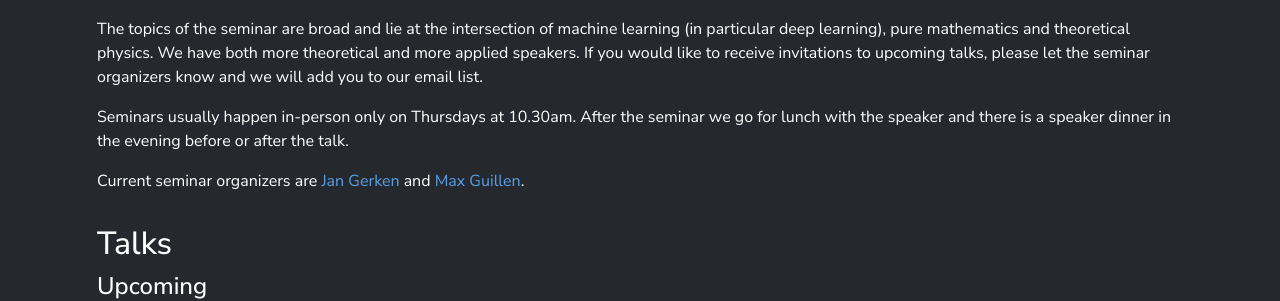
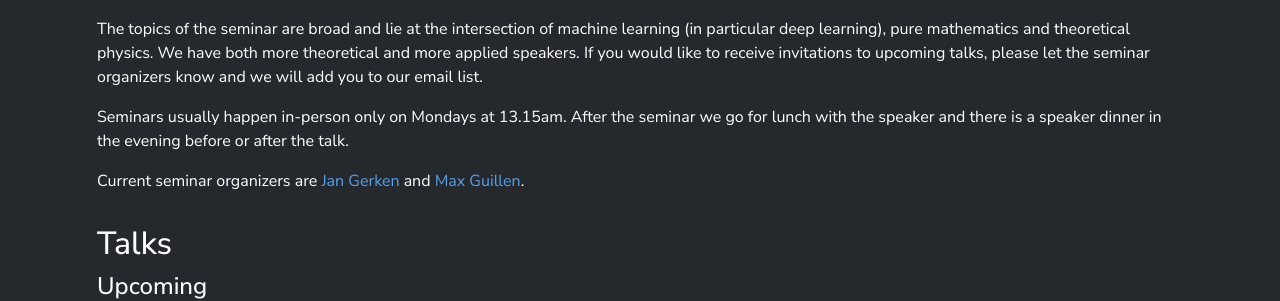
Before and after one commit to GAPinDNNs/gapindnns.github.io, a Jekyll site: the page built from _pages/seminar.md, in a window 1280 px wide and 900 px high. Shown: the part 175-476 px from the top of the window. Built offline with Jekyll 4.4.1, drawn with Linux system fonts in a browser that asks for light colours; nearby versions of some CDN libraries.

Commit message:
Update Seminar date and time

```diff
--- a/_pages/seminar.md
+++ b/_pages/seminar.md
@@ -7,7 +7,7 @@
 
 The topics of the seminar are broad and lie at the intersection of machine learning (in particular deep learning), pure mathematics and theoretical physics. We have both more theoretical and more applied speakers. If you would like to receive invitations to upcoming talks, please let the seminar organizers know and we will add you to our email list.
 
-Seminars usually happen in-person only on Thursdays at 10.30am. After the seminar we go for lunch with the speaker and there is a speaker dinner in the evening before or after the talk.
+Seminars usually happen in-person only on Mondays at 13.15am. After the seminar we go for lunch with the speaker and there is a speaker dinner in the evening before or after the talk.
 
 Current seminar organizers are [Jan Gerken](/members/Jan_Gerken) and [Max
 Guillen](/members/Max_Guillen).
```
